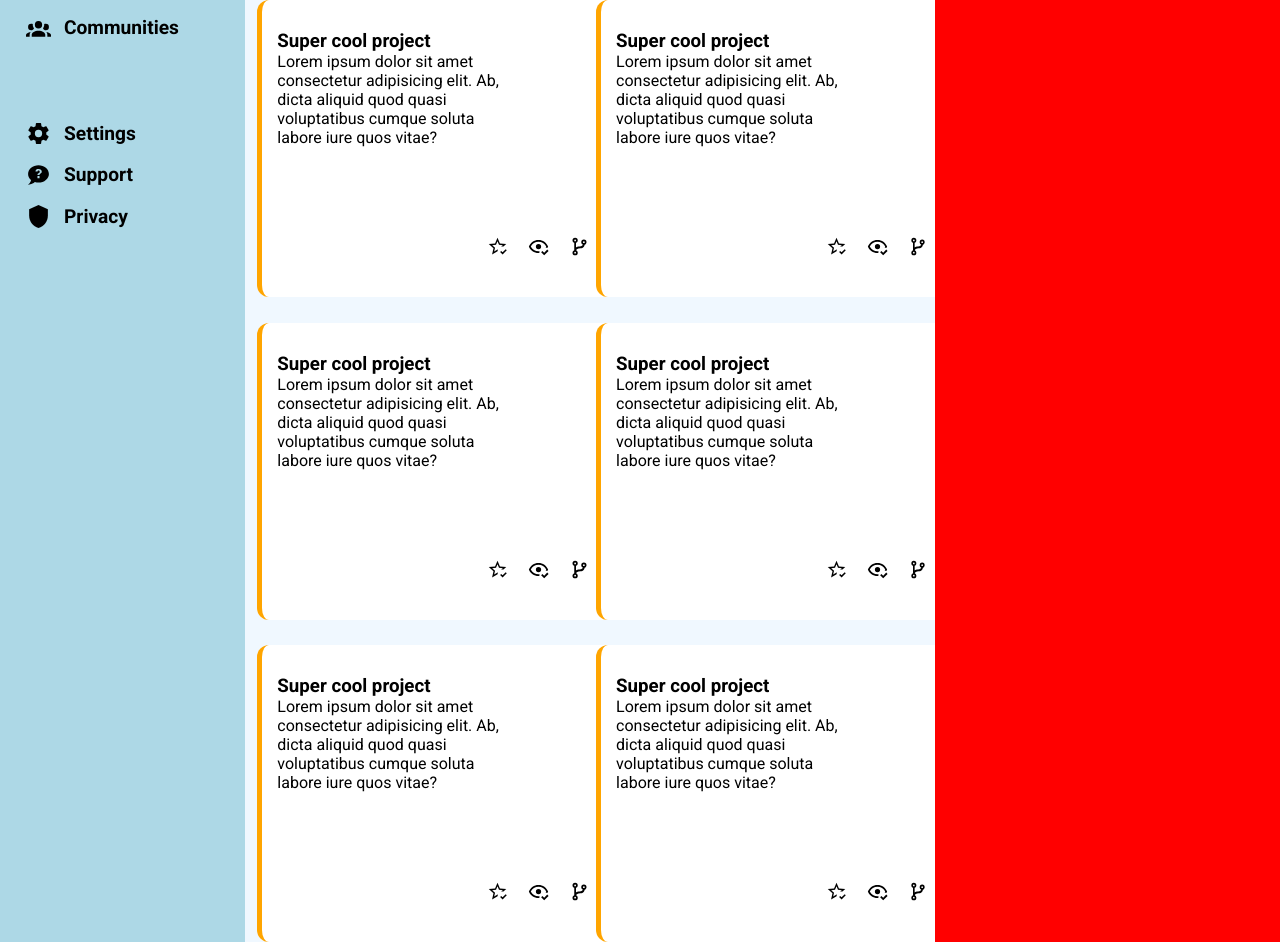
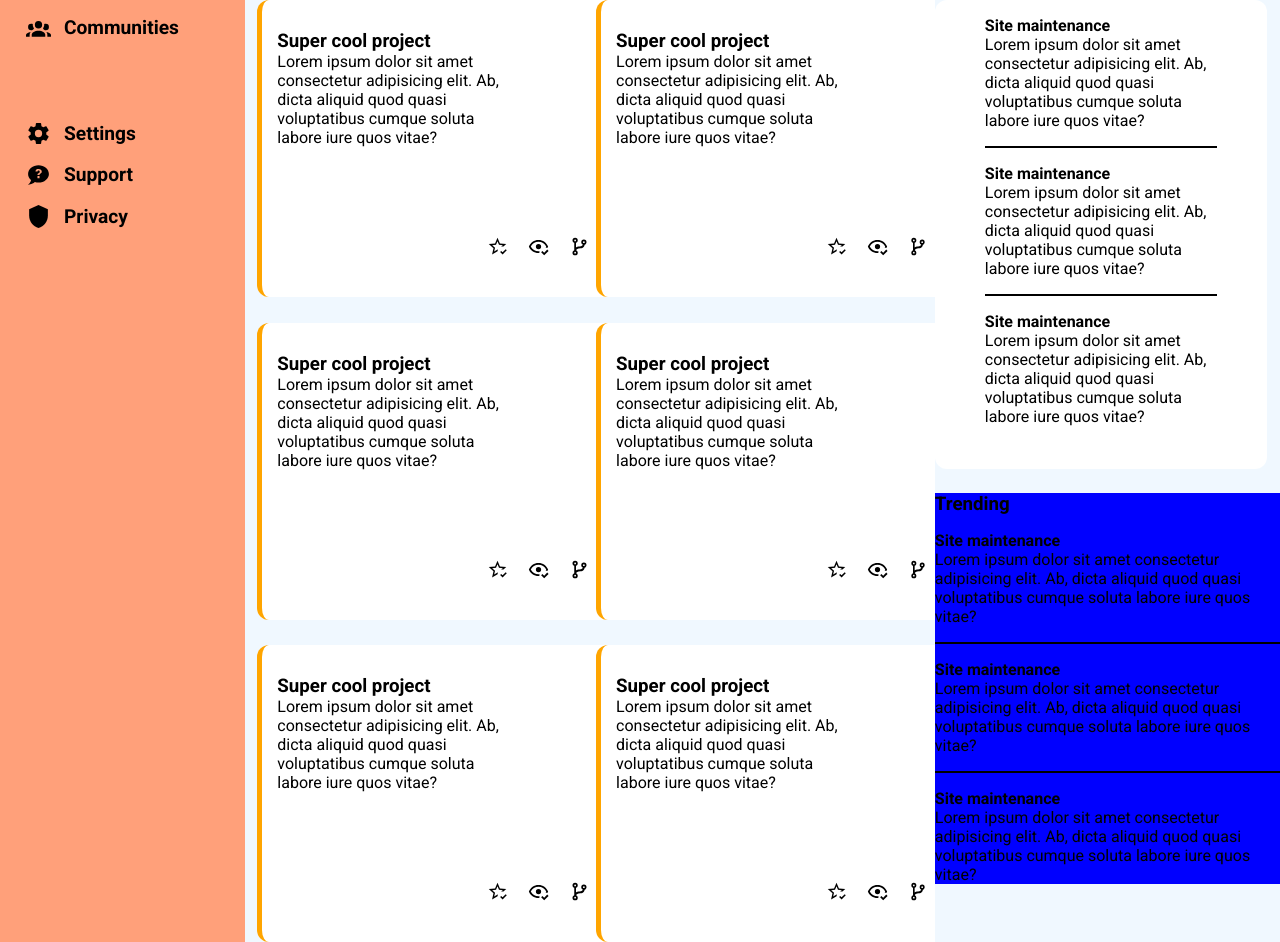
Before and after one commit to wmiq84/admin-dashboard, a plain HTML site: page index.html in a window 1280 px wide. Shown: the part 313-1255 px from the top of the page. Drawn offline with Linux system fonts and the light colour scheme.

Commit message:
Add code for announcements

```diff
--- a/index.html
+++ b/index.html
@@ -143,11 +143,39 @@
                 </div>
             </div>
         </div>
-        <div class="announcements">
-
-        </div>
-        <div class="trending">
-
+        <div class="right">
+            <h3>Announcements</h3>
+            <div class="announcements">
+                <div class="update">
+                    <h4>Site maintenance</h4>
+                    <p>Lorem ipsum dolor sit amet consectetur adipisicing elit. Ab, dicta aliquid quod quasi voluptatibus cumque soluta labore iure quos vitae?</p>
+                </div>
+                <div class="update">
+                    <h4>Site maintenance</h4>
+                    <p>Lorem ipsum dolor sit amet consectetur adipisicing elit. Ab, dicta aliquid quod quasi voluptatibus cumque soluta labore iure quos vitae?</p>
+                </div>
+                <div class="update" id="plain">
+                    <h4>Site maintenance</h4>
+                    <p>Lorem ipsum dolor sit amet consectetur adipisicing elit. Ab, dicta aliquid quod quasi voluptatibus cumque soluta labore iure quos vitae?</p>
+                </div>
+            </div>
+            <div class="trending">
+                <h3>Trending</h3>
+                <div class="trending">
+                    <div class="update">
+                        <h4>Site maintenance</h4>
+                        <p>Lorem ipsum dolor sit amet consectetur adipisicing elit. Ab, dicta aliquid quod quasi voluptatibus cumque soluta labore iure quos vitae?</p>
+                    </div>
+                    <div class="update">
+                        <h4>Site maintenance</h4>
+                        <p>Lorem ipsum dolor sit amet consectetur adipisicing elit. Ab, dicta aliquid quod quasi voluptatibus cumque soluta labore iure quos vitae?</p>
+                    </div>
+                    <div class="update" id="plain">
+                        <h4>Site maintenance</h4>
+                        <p>Lorem ipsum dolor sit amet consectetur adipisicing elit. Ab, dicta aliquid quod quasi voluptatibus cumque soluta labore iure quos vitae?</p>
+                    </div>
+                </div>
+            </div>
         </div>
     </div>
 </body>
--- a/style.css
+++ b/style.css
@@ -89,7 +89,7 @@
 }
 
 button {
-    background-color: lightblue;
+    background-color: lightsalmon;
     width: 5vw;
     height: 4vh;
     border-radius: 20px;
@@ -98,7 +98,7 @@ button {
 
 .sidebar {
     display: grid;
-    background-color: lightblue;
+    background-color: lightsalmon;
     grid-column: 1 / 2;
     grid-row: 1 / 4;
     grid-template-rows: auto auto auto;
@@ -200,21 +200,54 @@ button {
     margin-bottom: -110px;
 }
 
-/* .icon {
-    display: grid;
-    justify-self: end;
-    align-self: end;
-} */
-
+.right {
+    background-color: aliceblue;
+}
 
 .announcements {
-    background-color: red;
-    grid-column: 3 / 4;
-    grid-row: 2 / 3;
+    grid-row: 1 / 2;
+    display: grid;
+    background-color: white;
+    grid-template-rows: 1fr 1fr 1fr;
+    grid-template-columns: 1fr;
+    border-radius: 12px;
+    padding: 0px 50px 25px 50px;
+    margin-right: 1vw;
+
+}
+
+.right h3 {
+    margin-top: 3vh;
+    margin-bottom: 2vh;
+}
+
+.right h4 {
+    margin-top: 2vh;
+}
+
+.right p {
+    margin-bottom: 2vh;
+}
+
+.update {
+    border-bottom: 2px solid black;
+}
+
+#plain {
+    border-bottom: none;
 }
 
 .trending {
     background-color: blue;
-    grid-column: 3 / 4;
-    grid-row: 3 / 4;
+    grid-row: 2 / 3;
 }
+
+/* .grid {
+    display: grid;
+    grid-column: 2 / 3;
+    grid-row: 2 / 4;
+    background-color: aliceblue;
+    grid-template-columns: repeat(auto-fit, minmax(200px, 1fr));
+    column-gap: 10vw;
+    row-gap: 2vw;
+} */
```
